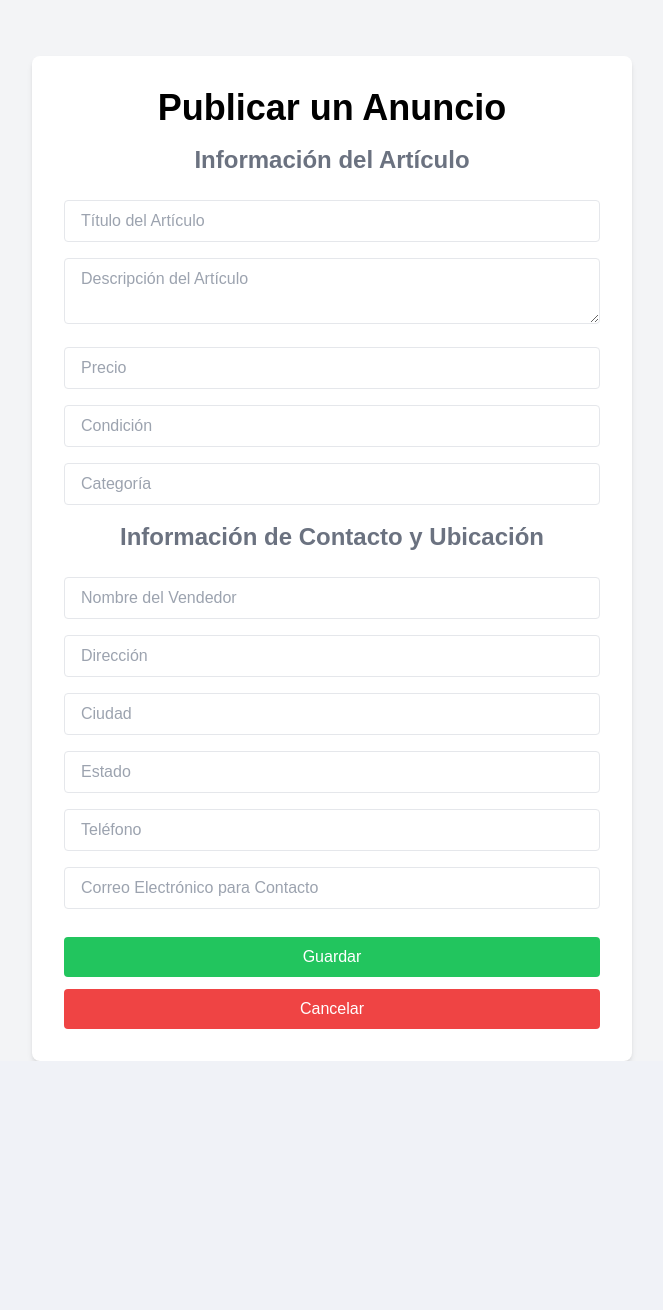
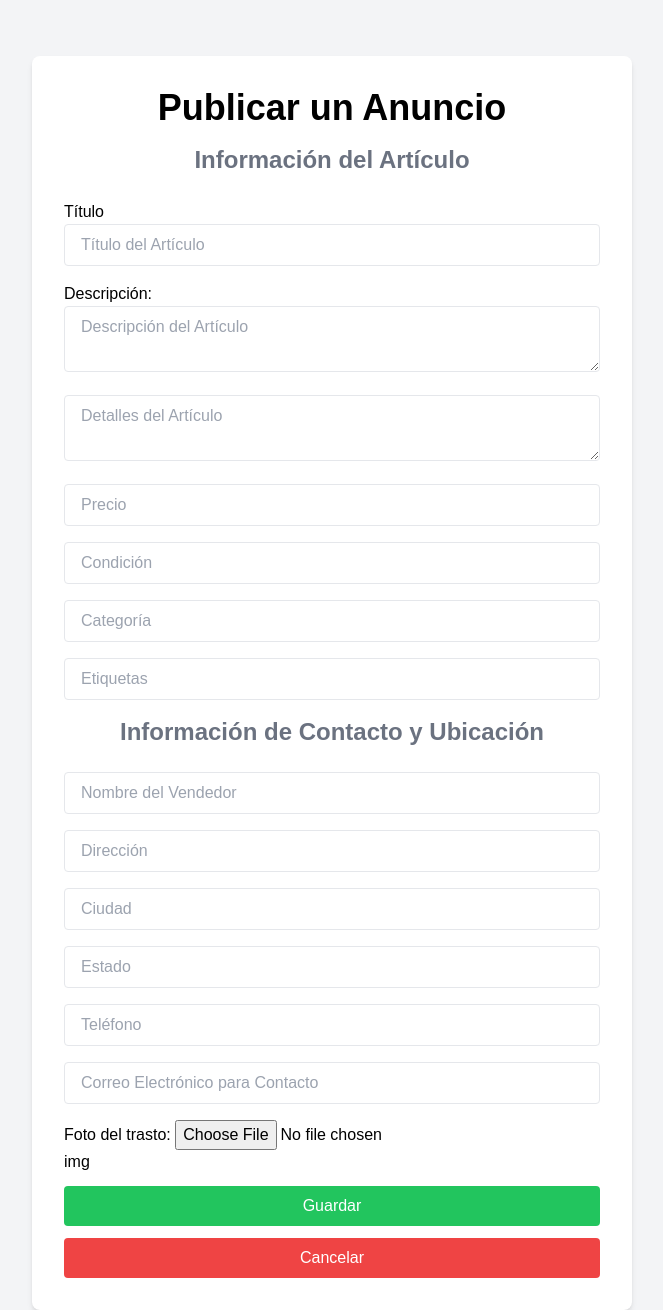
Before and after one commit to TamaraFdez/trastopop, a PHP site: page /trasto/create in a window 1280 px wide. Shown: the part 212-1522 px from the top of the page, without its empty margins (308-971 px from the left). Before the commit the page ends 1273 px from the top, so only its background shows below. Run offline with PHP 8.4, Linux system fonts and the light colour scheme; a stand-in replaces the project's code that opens the database connection.

Commit message:
add image

```diff
--- a/App/controllers/TrastoController.php
+++ b/App/controllers/TrastoController.php
@@ -3,6 +3,7 @@
 namespace App\Controllers;
 
 use Core\Database;
+use Core\Validation;
 
 class TrastoController
 {
@@ -35,14 +36,85 @@ class TrastoController
 
         if (!$trasto) {
             //TODO crear el errorcontroller
-            loadView('error/404');
+            ErrorController::notFount('No se encuentra el trasto');
             return;
         }
         loadView('trastos/show', [
             'trasto' => $trasto
         ]);
     }
-    function create(){
+    function create()
+    {
         loadView('trastos/create');
     }
+    function store(){
+        //asegurar que llegan todos los campos requeridos o válidos
+        $allowedFields = ['title','description', 'details', 'price','condition', 'category', 'tags', 'seller', 'address', 'city', 'state', 'phone', 'email'];
+        $newTrastoData = array_intersect_key($_POST,array_flip($allowedFields));
+
+        //Sanitizar los valores de todos los campos
+        $newTrastoData = array_map('sanitize',$newTrastoData);
+        //recorremos los campos requeridos y guardamos los errores si los hay
+        $newTrastoData['user_id'] = 2;//fake logged user
+
+        //SUBIR LA IMAGEN A LA CARPETA Y GUARDAR LA RUTA
+        $foto_nombre = $_FILES['foto']['name']; // Nombre del archivo de la imagen
+        $foto_temp = $_FILES['foto']['tmp_name']; // Ruta temporal del archivo de la imagen
+
+        if ($_FILES['foto']['error'] !== UPLOAD_ERR_OK) {
+            echo "Error al subir el archivo.";
+            exit(); // Salir del script si hay un error en la carga
+        }
+
+        // Obtener la extensión del archivo de la imagen
+        $foto_extension = pathinfo($foto_nombre, PATHINFO_EXTENSION);
+        // Generar un nombre único para la imagen
+        $foto_nuevo_nombre = uniqid() . '.' . $foto_extension;
+        // Ruta de destino para guardar la imagen en la carpeta img_perfil
+        $ruta_destino = basePath('public/images/' . $foto_nuevo_nombre);
+        // inspectAndDie($ruta_destino);
+         if (!move_uploaded_file($foto_temp, $ruta_destino)) {
+            echo "Error al mover el archivo.";
+            exit(); // Salir del script si hay un error al mover el archivo
+        }
+        $newTrastoData['imgurl'] = $foto_nuevo_nombre;
+
+        $requiredFields = ['title','description','city','email'];
+        $errors = [];
+        foreach($requiredFields as $field){
+            if(empty($newTrastoData[$field]) || !Validation::string($newTrastoData[$field])){
+                $errors[$field] = "el campo no es válido";
+            }
+        }
+
+        //si hay errore slos pasamos a la vista
+        if($errors){
+            loadView('/trastos/create', ['errors' => $errors, 'data'=> $newTrastoData]);
+        }else{
+
+            $fields = [];
+            //Convertir valores vacios a null
+            foreach($newTrastoData as $field => $value){
+                $fields[] = '`'.$field.'`';
+            }
+            $fields = implode(', ', $fields);
+            $values =[];
+            foreach($newTrastoData as $field => $value){
+                //pasar strings vacios a null
+                if($value=== ''){
+                    $newTrastoData[$field] = null;
+                }
+                $values[]= ':'.$field;
+            }
+            $values = implode(', ', $values);
+            $query = "INSERT INTO trastos ($fields) VALUES ($values)";
+
+            $this->db->query($query, $newTrastoData);
+
+            redirect('/trastos');
+
+        }
+
+        //sino hay errores guardarmos el trasto
+    }
 }
--- a/App/controllers/error/404.php
+++ /dev/null
@@ -1,2 +0,0 @@
-<?php
-loadView('error/404');
--- a/App/controllers/trastos/create.php
+++ /dev/null
@@ -1,3 +0,0 @@
-<?php
-use Core\Database;
-loadView('trastos/create');
--- a/App/views/home.view.php
+++ b/App/views/home.view.php
@@ -21,6 +21,7 @@
                         <?= $trasto->description ?>
                     </p>
                     <ul class="my-4 bg-gray-100 p-4 rounded">
+                    <li class="mb-2"><strong>Imagen:</strong> <img src="images/<?= $trasto->imgurl ?>" alt=""> </li>
                         <li class="mb-2"><strong>Precio:</strong> <?= $trasto->price ?></li>
                         <li class="mb-2">
                             <strong>Ubicación:</strong> <?= $trasto->city ?>
--- a/App/views/trastos/create.view.php
+++ b/App/views/trastos/create.view.php
@@ -1,9 +1,11 @@
-
 <?php loadPartial('head') ?>
 <?php loadPartial('navbar') ?>
 <?php loadPartial('top-banner') ?>
 <!-- Publicar un Artículo Formulario -->
 
+<?php
+//  inspect($errors);
+?>
 <section class="flex justify-center items-center mt-20">
   <div class="bg-white p-8 rounded-lg shadow-md w-full md:w-600 mx-6">
     <h2 class="text-4xl text-center font-bold mb-4">Publicar un Anuncio</h2>
@@ -11,110 +13,77 @@
         <div class="message bg-green-100 p-3 my-3">
           This is a success message.
         </div> -->
-        <form method="POST">
-          <input type="hidden" name="_method">
+    <form method="POST" action="/trasto" enctype="multipart/form-data">
+
       <h2 class="text-2xl font-bold mb-6 text-center text-gray-500">
         Información del Artículo
       </h2>
       <div class="mb-4">
-            <input
-              type="text"
-              name="title"
-              placeholder="Título del Artículo"
-              class="w-full px-4 py-2 border rounded focus:outline-none"
-            />
+        <label for="title">Título</label>
+        <input type="text" name="title" id="title" value="<?= $data['title'] ?? '' ?>" placeholder="Título del Artículo" class="w-full px-4 py-2 border rounded focus:outline-none" />
+        <?php if (isset($errors['title'])) : ?>
+          <div class="message bg-red-100 p-3 my-3"><?= $errors['title'] ?></div>
+        <?php endif ?>
+      </div>
+
+      <div class="mb-4">
+        <label for="decription">Descripción:</label>
+        <textarea name="description" placeholder="Descripción del Artículo" class="w-full px-4 py-2 border rounded focus:outline-none"><?= $data['description'] ?? '' ?></textarea>
+        <?php if (isset($errors['description'])) : ?>
+          <div class="message bg-red-100 p-3 my-3"><?= $errors['description'] ?></div>
+        <?php endif ?>
       </div>
       <div class="mb-4">
-            <textarea
-              name="description"
-              placeholder="Descripción del Artículo"
-              class="w-full px-4 py-2 border rounded focus:outline-none"
-            ></textarea>
+        <textarea name="details" placeholder="Detalles del Artículo" class="w-full px-4 py-2 border rounded focus:outline-none"><?= $data['details'] ?? '' ?></textarea>
       </div>
       <div class="mb-4">
-            <input
-              type="text"
-              name="price"
-              placeholder="Precio"
-              class="w-full px-4 py-2 border rounded focus:outline-none"
-            />
+        <input type="text" name="price" value="<?= $data['price'] ?? '' ?>" placeholder="Precio" class="w-full px-4 py-2 border rounded focus:outline-none" />
       </div>
       <div class="mb-4">
-            <input
-              type="text"
-              name="condition"
-              placeholder="Condición"
-              class="w-full px-4 py-2 border rounded focus:outline-none"
-            />
+        <input type="text" name="condition" placeholder="Condición" value="<?= $data['condition'] ?? '' ?>" class="w-full px-4 py-2 border rounded focus:outline-none" />
       </div>
       <div class="mb-4">
-            <input
-              type="text"
-              name="category"
-              placeholder="Categoría"
-              class="w-full px-4 py-2 border rounded focus:outline-none"
-            />
+        <input type="text" name="category" placeholder="Categoría" value="<?= $data['category'] ?? '' ?>" class="w-full px-4 py-2 border rounded focus:outline-none" />
+      </div>
+      <div class="mb-4">
+        <input type="text" name="tags" value="<?= $data['tags'] ?? '' ?>" placeholder="Etiquetas" class="w-full px-4 py-2 border rounded focus:outline-none" />
       </div>
       <h2 class="text-2xl font-bold mb-6 text-center text-gray-500">
         Información de Contacto y Ubicación
       </h2>
       <div class="mb-4">
-            <input
-              type="text"
-              name="seller"
-              placeholder="Nombre del Vendedor"
-              class="w-full px-4 py-2 border rounded focus:outline-none"
-            />
+        <input type="text" name="seller" value="<?= $data['seller'] ?? '' ?>" placeholder="Nombre del Vendedor" class="w-full px-4 py-2 border rounded focus:outline-none" />
       </div>
       <div class="mb-4">
-            <input
-              type="text"
-              name="address"
-              placeholder="Dirección"
-              class="w-full px-4 py-2 border rounded focus:outline-none"
-            />
+        <input type="text" name="address" value="<?= $data['address'] ?? '' ?>" placeholder="Dirección" class="w-full px-4 py-2 border rounded focus:outline-none" />
       </div>
       <div class="mb-4">
-            <input
-              type="text"
-              name="city"
-              placeholder="Ciudad"
-              class="w-full px-4 py-2 border rounded focus:outline-none"
-            />
+        <input type="text" name="city" placeholder="Ciudad" value="<?= $data['city'] ?? '' ?>" class="w-full px-4 py-2 border rounded focus:outline-none" />
+        <?php if (isset($errors['city'])) : ?>
+          <div class="message bg-red-100 p-3 my-3"><?= $errors['city'] ?></div>
+        <?php endif ?>
       </div>
       <div class="mb-4">
-            <input
-              type="text"
-              name="state"
-              placeholder="Estado"
-              class="w-full px-4 py-2 border rounded focus:outline-none"
-            />
+        <input type="text" name="state" value="<?= $data['state'] ?? '' ?>" placeholder="Estado" class="w-full px-4 py-2 border rounded focus:outline-none" />
       </div>
       <div class="mb-4">
-            <input
-              type="text"
-              name="phone"
-              placeholder="Teléfono"
-              class="w-full px-4 py-2 border rounded focus:outline-none"
-            />
+        <input type="text" name="phone" value="<?= $data['phone'] ?? '' ?>" placeholder="Teléfono" class="w-full px-4 py-2 border rounded focus:outline-none" />
       </div>
       <div class="mb-4">
-            <input
-              type="email"
-              name="email"
-              placeholder="Correo Electrónico para Contacto"
-              class="w-full px-4 py-2 border rounded focus:outline-none"
-            />
+        <input type="email" name="email" value="<?= $data['email'] ?? '' ?>" placeholder="Correo Electrónico para Contacto" class="w-full px-4 py-2 border rounded focus:outline-none" />
+        <?php if (isset($errors['email'])) : ?>
+          <div class="message bg-red-100 p-3 my-3"><?= $errors['email'] ?></div>
+        <?php endif ?>
       </div>
-          <button
-            class="w-full bg-green-500 hover:bg-green-600 text-white px-4 py-2 my-3 rounded focus:outline-none"
-          >
+      <div>
+      Foto del trasto:
+      <input type="file" name="foto"><br> <!-- Campo de carga de archivos -->
+      <input type="submit" value="img">
+      </div>
+      <button class="w-full bg-green-500 hover:bg-green-600 text-white px-4 py-2 my-3 rounded focus:outline-none">
         Guardar
       </button>
-          <a
-            href="/"
-            class="block text-center w-full bg-red-500 hover:bg-red-600 text-white px-4 py-2 rounded focus:outline-none"
-          >
+      <a href="/" class="block text-center w-full bg-red-500 hover:bg-red-600 text-white px-4 py-2 rounded focus:outline-none">
         Cancelar
       </a>
     </form>
--- a/App/views/trastos/show.view.php
+++ b/App/views/trastos/show.view.php
@@ -28,17 +28,18 @@
                 <?= $trasto->description ?>
             </p>
             <ul class="my-4 bg-gray-100 p-4">
+            <li class="mb-2"><strong>Imagen:</strong> <img src="/images/<?= $trasto->imgurl ?>" alt="Imagen"> </li>
                 <li class="mb-2"><strong>Precio:</strong> <?= $trasto->price ?></li>
                 <li class="mb-2">
                     <strong>Ubicación:</strong> <?= $trasto->city ?>
                     <!-- <span class="text-xs bg-blue-500 text-white rounded-full px-2 py-1 ml-2">Local</span> -->
                 </li>
                 <li class="mb-2">
-                    <strong>Categoria:</strong> <span><?= $trasto->category ?></span>,
+                    <strong>Categoria:</strong> <span><?= $trasto->category ?></span>
 
                 </li>
                 <li class="mb-2">
-                    <strong>Tags:</strong> <span><?= $trasto->tags?></span>,
+                    <strong>Tags:</strong> <span><?= $trasto->tags?></span>
                     <span>Deporte</span>
                 </li>
             </ul>
--- a/Core/Router.php
+++ b/Core/Router.php
@@ -2,6 +2,7 @@
 
 namespace Core;
 
+use App\Controllers\ErrorController;
 use App\Controllers\HomeController;
 
 class Router
@@ -67,18 +68,6 @@ class Router
         $this->registerRoute('DELETE', $uri, $controller);
     }
 
-    /**
-     * Carga la vista de error que corresponda
-     *
-     * @param integer $httpErrorCode
-     * @return void
-     */
-    function error($httpErrorCode = 404)
-    {
-        http_response_code($httpErrorCode);
-        loadView("error/$httpErrorCode");
-        exit;
-    }
 
     /**
      * Recibe una uri y un método y carga el contolador
@@ -143,7 +132,6 @@ class Router
                  }
              }
          }
-         //TODO error static class
-         $this->error(404);
+        ErrorController::notFount();
      }
  }
--- a/helpers.php
+++ b/helpers.php
@@ -35,6 +35,12 @@ function loadPartial($name)
         echo "la vista $name no existe";
     }
 }
+function sanitize($dirty){
+    return filter_var(trim($dirty), FILTER_SANITIZE_SPECIAL_CHARS);
+}
+function redirect($url){
+    header("Location: $url");
+}
 
 /**
  * inspeccionar una variable y para la ejecución
--- a/routes.php
+++ b/routes.php
@@ -1,9 +1,16 @@
 <?php
 //registramos las rutas del router
-$router->get('/', 'HomeController@index');
-$router->get('/trastos', 'TrastoController@index');
-$router->get('/trasto/create', 'TrastoController@create');
+$router->get('/', "HomeController@index");
+$router->get('/trastos', "TrastoController@index");
+$router->get('/trasto/create', "TrastoController@create");
+$router->get('/trasto/edit/{id}', "TrastoController@edit");
 $router->get('/trasto/{id}', "TrastoController@show");
+
+$router->post('/trasto', "TrastoController@store");
+$router->put('/trasto/{id}', "TrastoController@update");
+$router->delete('/trasto/{id}', "TrastoController@delete");
+
+
 // $router->get('/','controllers/home.php');
 // $router->get('/trastos','controllers/trastos/show.php');
 // $router->get('/trastos','controllers/trastos/index.php');
```
Also changed, not shown: App/controllers/ErrorController.php (added, +34 -0 lines), App/views/error.view.php (renamed from App/views/error/403.view.php, +6 -2 lines), App/views/error/404.view.php (deleted, +0 -15 lines), App/views/trastos/index.view.php (+4 -3 lines), Core/Validation.php (added, +31 -0 lines), public/images/6661affaafd0d.jpg (added), public/images/6661b073eb746.jpg (added). Lines whose indentation alone changed are shown as unchanged.
